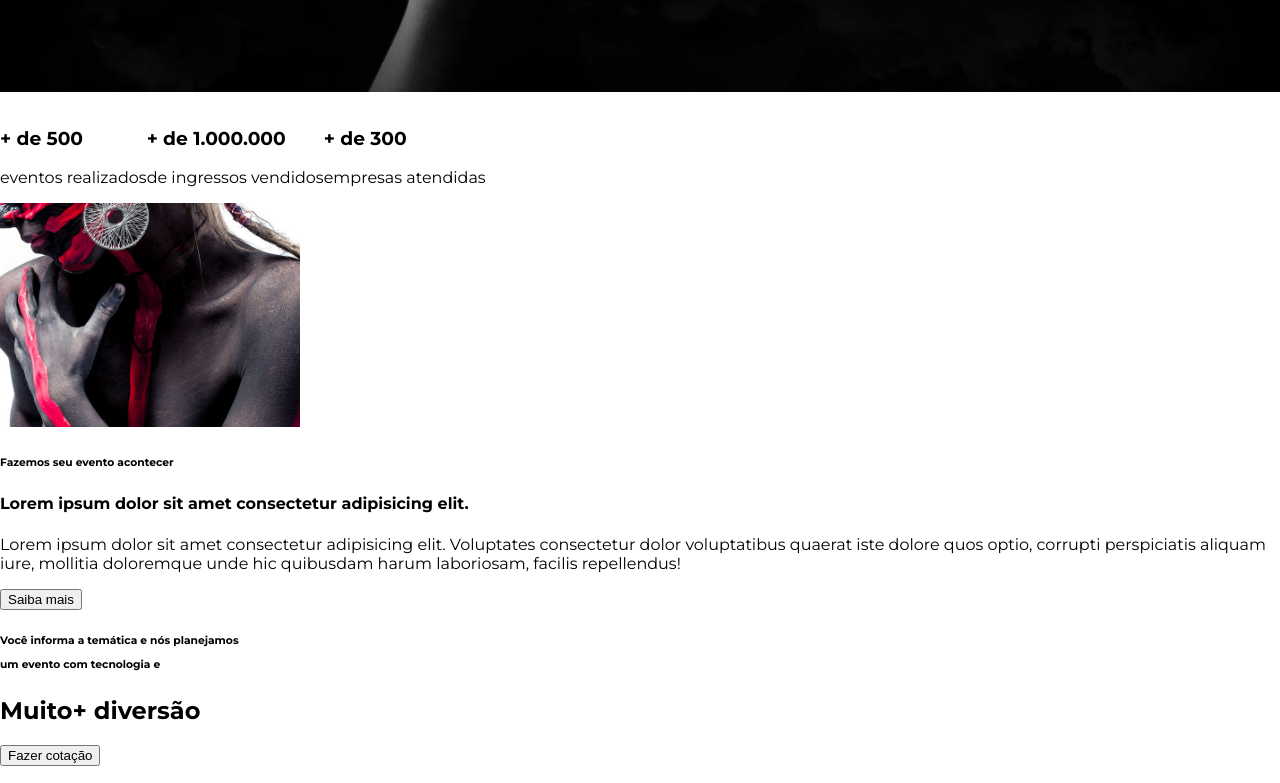
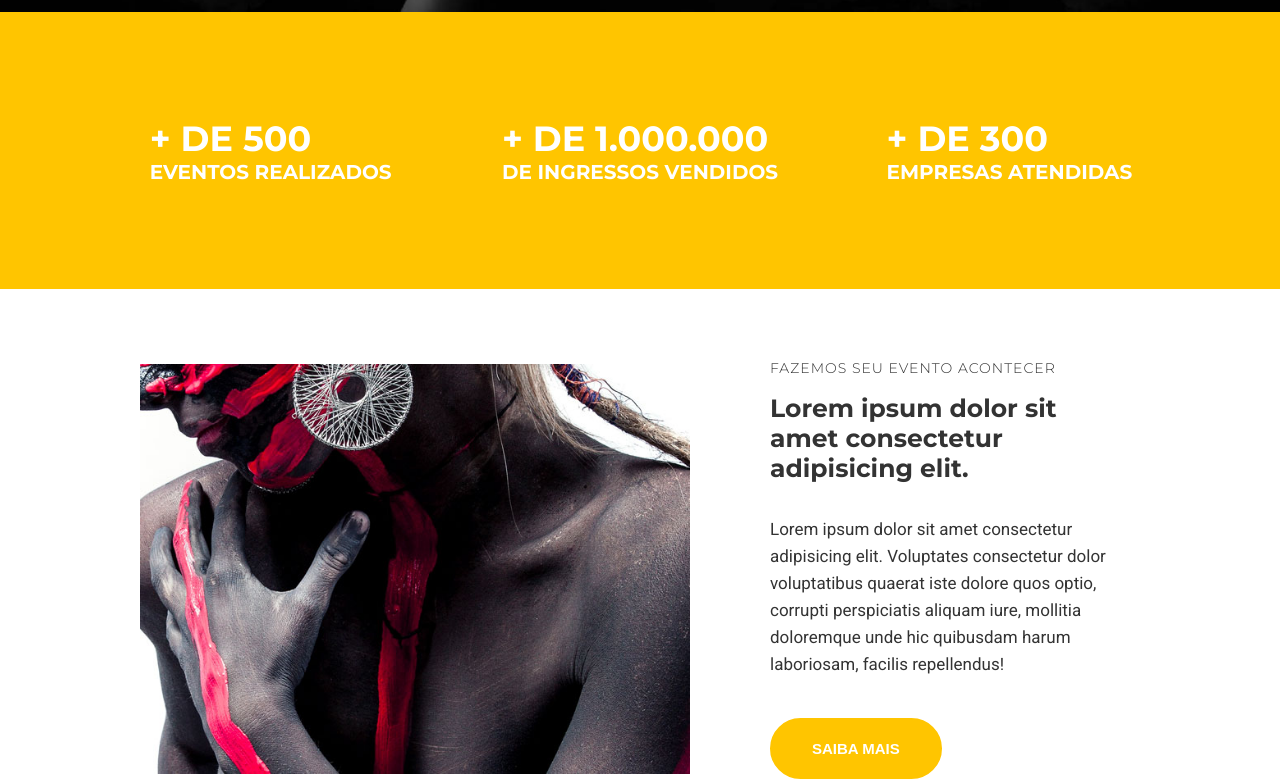
Before and after one commit to Klinsmans/studion, a website: page scr/index.html in a window 1280 px wide. Shown: the part 708-1491 px from the top of the page. Drawn offline with Linux system fonts and the light colour scheme.

Commit message:
aula-5 completa

```diff
--- a/scr/index.html
+++ b/scr/index.html
@@ -9,9 +9,10 @@
 
   <body>
     <nav class="navbar">
-      <h1 class="logo--studion">
+      <div class="container navbar__container">
+        <h1 class="logo-studion">
           Studi<span class="copy--primary">on</span>
-        <span class="logo--studion__subtitle">Eventos</span>
+          <span class="logo-studion__subtitle">Eventos</span>
         </h1>
         <ul class="navbar__links">
           <li>
@@ -30,6 +31,7 @@
             <a href="#contato"> Contato </a>
           </li>
         </ul>
+      </div>
     </nav>
 
     <header>
@@ -41,7 +43,10 @@
             alt="Studion Banner"
           />
           <div class="slide__copy">
-            <h6><span class="copy--primary">Próximo evento</span> - Dia 25 de Setembro às 19h</h6>
+            <h6>
+              <span class="copy--primary">Próximo evento</span> - Dia 25 de
+              Setembro às 19h
+            </h6>
             <h2><span class="copy--primary">Creative</span> Minds</h2>
             <button class="btn btn--slide">Saiba Mais</button>
           </div>
@@ -50,26 +55,36 @@
     </header>
 
     <main>
-      <section id="eventos">
-        <ul>
+      <section id="counter">
+        <ul class="container counter__container">
           <li>
-            <h3>+ de 500</h3>
-            eventos realizados
+            <h3>
+              + de 500
+              <small> eventos realizados </small>
+            </h3>
           </li>
           <li>
-            <h3>+ de 1.000.000</h3>
-            de ingressos vendidos
+            <h3>
+              + de 1.000.000
+              <small> de ingressos vendidos </small>
+            </h3>
           </li>
           <li>
-            <h3>+ de 300</h3>
-            empresas atendidas
+            <h3>
+              + de 300
+              <small> empresas atendidas </small>
+            </h3>
           </li>
         </ul>
       </section>
 
-      <section id="section">
-        <div>
-          <img src="./images/institutional.jpg" width="300" alt="" />
+      <section class="container institutional">
+        <img
+          class="institutional__image"
+          src="./images/institutional.jpg"
+          alt="Studion institutional"
+        />
+        <div class="institutional__copy">
           <h6>Fazemos seu evento acontecer</h6>
           <h4>Lorem ipsum dolor sit amet consectetur adipisicing elit.</h4>
           <p>
@@ -78,7 +93,7 @@
             corrupti perspiciatis aliquam iure, mollitia doloremque unde hic
             quibusdam harum laboriosam, facilis repellendus!
           </p>
-          <button>Saiba mais</button>
+          <button class="btn btn--institutional">Saiba mais</button>
         </div>
       </section>
 
@@ -106,10 +121,10 @@
         <li><a href="https://twitter.com/" target="_blank">Twitter</a></li>
         <li><a href="https://youtube.com/" target="_blank">Youtube</a></li>
       </ul>
-    </footer>
       <hr />
       <p>
         <small>Studi<span>ON</span> - Todos os direitos reservados.</small>
       </p>
+    </footer>
   </body>
 </html>
--- a/scr/style.css
+++ b/scr/style.css
@@ -1,4 +1,4 @@
-@import url("https://fonts.googleapis.com/css2?family=Montserrat:wght@300;400;700;900&display=swap");
+@import url("https://fonts.googleapis.com/css2?family=Montserrat:wght@300;400;500;700;900&family=Roboto&display=swap");
 
 * {
   box-sizing: border-box;
@@ -7,13 +7,26 @@
 :root {
   font-family: "Montserrat", sans-serif;
   font-size: 16px;
+  --color-copy: #333;
   --color-primary: #ffc500;
   --default-padding: 1rem;
+  color: var(--color-copy);
 }
 
 body {
   margin: 0;
   padding-top: 7.75rem;
+}
+
+header,
+main,
+footer {
+  overflow-x: hidden;
+}
+
+.container {
+  max-width: 1140px;
+  margin: 0 auto;
 }
 
 ul {
@@ -25,18 +38,21 @@ ul {
 .navbar {
   position: fixed;
   z-index: 1;
+  top: 0;
+  left: 0;
+  width: 100%;
+  background-color: #000; /* vermelho / verde / azul / transparência - 0 - F */
+  color: #fff;
+}
+
+.navbar__container {
   display: grid;
   grid-template-columns: 1fr 9fr;
   align-items: center;
-  top: 0;
-  left: 0;
 
   width: 100vw;
   height: 7.75rem;
   padding: 0 1rem;
-
-  background-color: #000; /* vermelho / verde / azul / transparência - 0 - F */
-  color: #fff;
 }
 
 .navbar__links {
@@ -59,7 +75,7 @@ ul {
   color: var(--color-primary);
 }
 
-.logo--studion {
+.logo-studion {
   font-size: 2.375rem;
   font-weight: 900;
   line-height: 1ch; /* relativa ao tamanhoda altura do glifo 0 da fonte */
@@ -67,9 +83,9 @@ ul {
   text-align: right;
 }
 
-.logo--studion__subtitle {
+.logo-studion__subtitle {
+  font-size: 0.875rem;
   font-weight: 300;
-  font-size: 1rem;
 }
 
 .copy--primary {
@@ -83,7 +99,7 @@ ul {
 
 .slide {
   position: relative;
-  height: calc(100vh - 7.75rem);
+  height: calc(90vh - 7.75rem);
 }
 
 .slide__background-image {
@@ -110,6 +126,7 @@ letter-spacing: 0.1875rem;
   font-size: 6.25rem;
   text-transform: uppercase;
   line-height: 6.25rem;
+  margin-bottom: 0rem;
 }
 
 .slide__copy h2 span {
@@ -119,11 +136,11 @@ line-height: 6.25rem;
 .btn {
   cursor: pointer;
   padding: 1.25rem 2.5rem;
-  border: .125rem solid #fff;
+  border: 0.125rem solid #fff;
   border-radius: 5rem;
   color: var(--color-primary);
   background: unset;
-  font-size: .9375rem;
+  font-size: 0.9375rem;
   font-weight: 700;
   text-transform: uppercase;
   transition: 0.5s all ease;
@@ -131,8 +148,75 @@ line-height: 6.25rem;
 
 .btn:hover,
 .btn:active,
-.btn:focus {
+.btn:focus,
+.btn--institutional {
   border-color: var(--color-primary);
   background-color: var(--color-primary);
   color: #fff;
 }
+
+#counter {
+  background-color: var(--color-primary);
+  color: #fff;
+  text-transform: uppercase;
+}
+
+.counter__container {
+  display: grid;
+  grid-template-columns: repeat(auto-fill, minmax(300px, 1fr));
+  place-items: center;
+    padding: 4.375rem 1rem;
+}
+
+.counter__container h3 {
+  font-size: 2.1875rem;
+}
+
+.counter__container h3 small {
+  display: block;
+  font-size: 1.25rem;
+}
+
+.institutional {
+  display: grid;
+  grid-template-columns: auto auto;
+  gap: 3.125rem;
+  align-items: center;
+  padding: 4.375rem;
+}
+
+.institutional__image {
+  max-width: 550px;
+}
+
+.institutional__copy {
+  padding: 0 1.875rem;
+}
+
+.institutional__copy h6 {
+  text-transform: uppercase;
+  font-size: 0.875rem;
+  font-weight: 300;
+  letter-spacing: 0.0625rem;
+  color: var(--color-copy);
+  margin: 0;
+}
+
+.institutional__copy h4 {
+  font-size: 1.5625rem;
+  margin-top: 1rem;
+}
+
+.institutional__copy p {
+  font-family: "roboto", sans-serif;
+  font-size: 1.0625rem;
+  line-height: 1.6875rem;
+  margin-bottom: 0;
+  margin-bottom: 2.5rem;
+}
+
+.btn--institutional:hover {
+  color: var(--color-copy);
+  background: unset;
+  box-shadow: 0 1rem 1rem #0006;
+}
```
Lines whose indentation alone changed are shown as unchanged.
